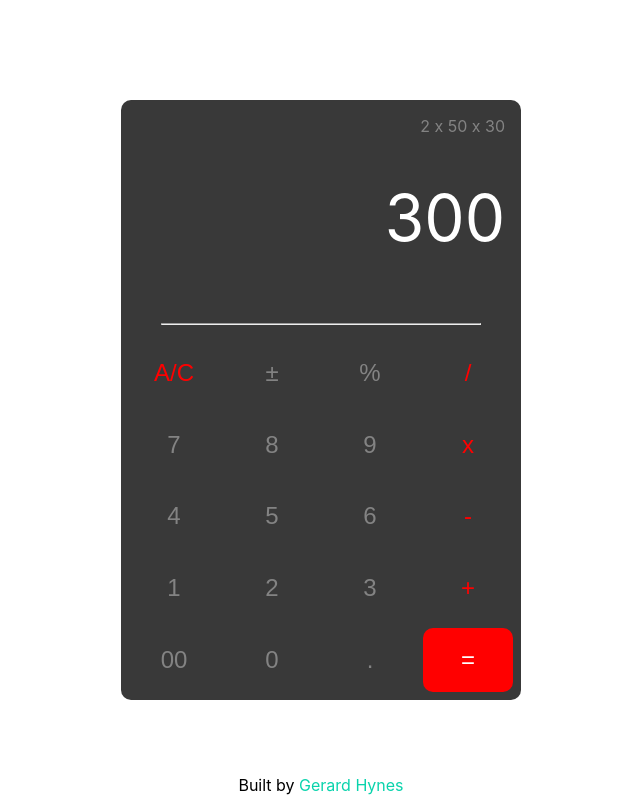
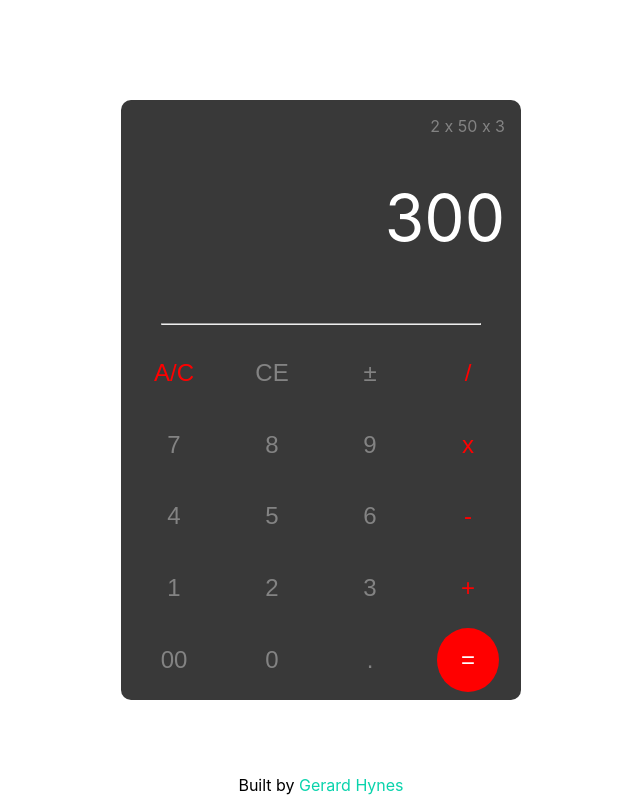
Before and after one commit to gerhynes/react-calculator, a React (Create React App) app: page / in a window 1280 px wide. Shown: the whole page, without its empty margins (319-959 px from the left). Built offline with nearby package versions, Linux system fonts and the light colour scheme.

Commit message:
Clean up button styling

```diff
--- a/src/components/Button/Button.css
+++ b/src/components/Button/Button.css
@@ -5,5 +5,6 @@
 .btn.equals {
   color: #fff;
   background-color: red;
-  border-radius: 10px;
+  width: 62px;
+  border-radius: 50%;
 }
--- a/src/components/Button/Button.js
+++ b/src/components/Button/Button.js
@@ -3,13 +3,11 @@ import "./Button.css";
 
 export default function Button(props) {
   // Check button type
-  const operators = /[x/+\-]/;
-  const equals = /=/;
+  const operators = /[x/+-]/;
   let btnClass = "";
-
   if (operators.test(props.value)) {
     btnClass = "btn operator";
-  } else if (equals.test(props.value)) {
+  } else if (props.value === "=") {
     btnClass = "btn equals";
   } else {
     btnClass = "btn";
--- a/src/components/Calculator/Calculator.css
+++ b/src/components/Calculator/Calculator.css
@@ -37,6 +37,7 @@ hr {
   flex: 3;
   display: grid;
   grid-template-columns: repeat(4, 1fr);
+  justify-items: center;
   gap: 0.5rem;
   padding: 0.5rem;
   border-bottom-left-radius: 10px;
@@ -49,8 +50,9 @@ hr {
   border: none;
   cursor: pointer;
   font-size: 1.5rem;
+  width: 100%;
 }
 
-.btn:hover {
-  background-color: red;
+.btn:active {
+  outline: 1px solid #838383;
 }
--- a/src/components/Calculator/Calculator.js
+++ b/src/components/Calculator/Calculator.js
@@ -6,8 +6,8 @@ class Calculator extends Component {
   static defaultProps = {
     buttons: [
       { id: "clear", value: "A/C" },
+      { id: "cancel", value: "CE" },
       { id: "sign", value: "±" },
-      { id: "percentage", value: "%" },
       { id: "divide", value: "/" },
       { id: "seven", value: "7" },
       { id: "eight", value: "8" },
@@ -31,18 +31,14 @@ class Calculator extends Component {
     return (
       <div className="Calculator">
         <div className="display">
-          <span className="previous">2 x 50 x 30</span>
+          <span className="previous">2 x 50 x 3</span>
           <h1 className="total">300</h1>
         </div>
         <hr></hr>
         <div className="buttons">
           {this.props.buttons.map(button => (
             // <button className="btn">{button}</button>
-            <Button
-              key={button.id}
-              id={button.id}
-              value={button.value}
-            ></Button>
+            <Button key={button.id} id={button.id} value={button.value} />
           ))}
         </div>
       </div>
```
